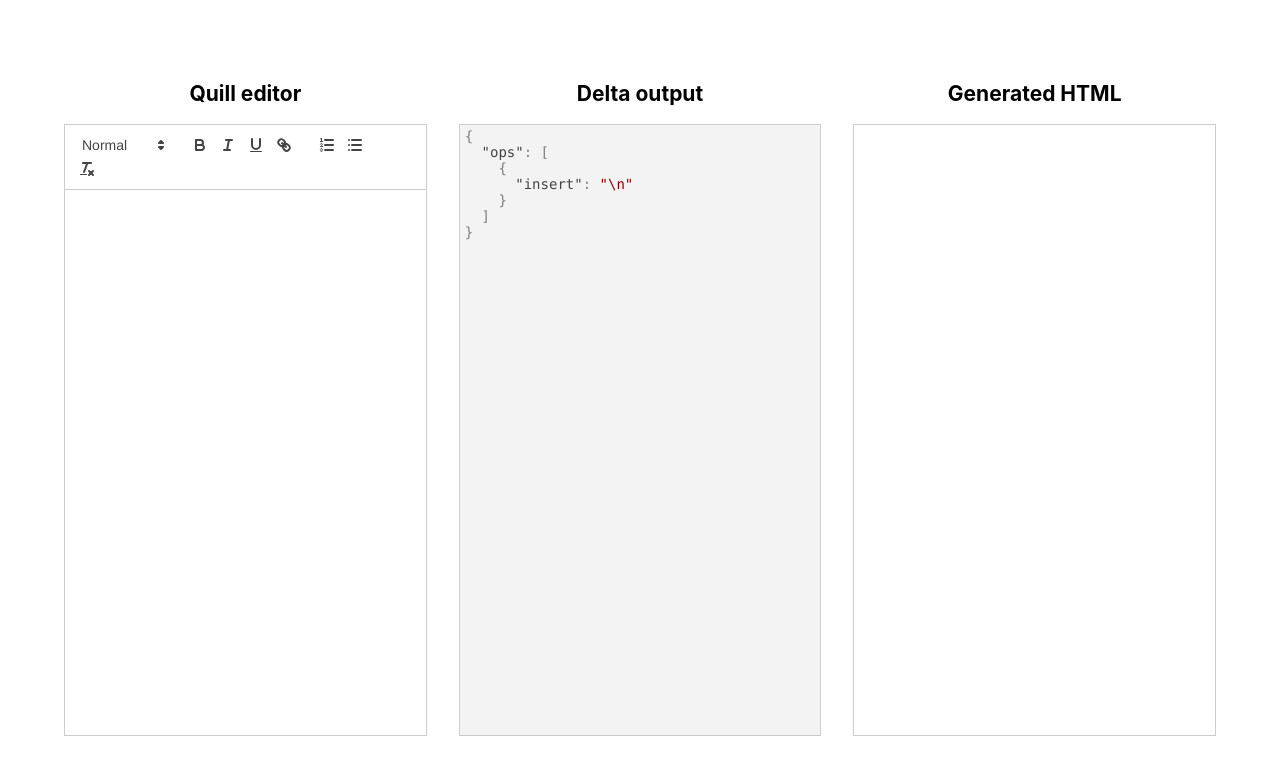
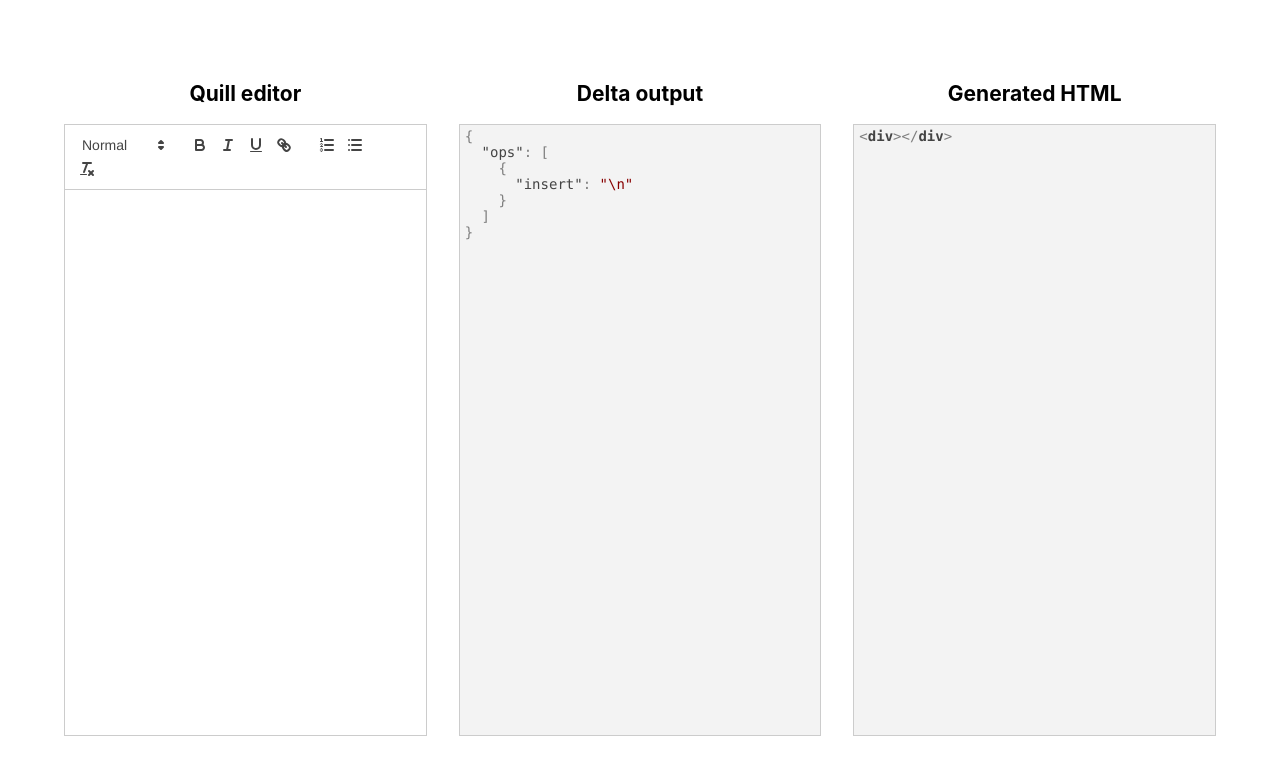
Before and after one commit to LucaScorpion/quill-delta-to-html, a website built with Vite: page index.html in a window 1280 px wide. Built offline with nearby package versions, Linux system fonts and the light colour scheme.

Commit message:
Set up basic types, wip func

```diff
--- /dev/null
+++ b/lib/index.ts
@@ -0,0 +1,8 @@
+import { Delta, Op } from './types.ts';
+
+export function deltaToHtml(deltaOrOps: Delta | Op[]): string {
+  const ops = Array.isArray(deltaOrOps) ? deltaOrOps : deltaOrOps.ops;
+
+  // TODO
+  return '<div></div>';
+}
--- /dev/null
+++ b/lib/types.ts
@@ -0,0 +1,19 @@
+export interface Delta {
+  ops: Op[];
+}
+
+export interface Op {
+  insert: string;
+  attributes?: Attributes;
+}
+
+export interface Attributes extends Record<string, unknown> {
+  bold?: string;
+  italic?: boolean;
+  underline?: boolean;
+  header?: number;
+  list?: ListType;
+  link?: string;
+}
+
+export type ListType = 'ordered' | 'bullet';
--- a/package.json
+++ b/package.json
@@ -7,7 +7,7 @@
     "start": "vite",
     "build": "tsc && vite build",
     "preview": "vite preview",
-    "prettier": "prettier \"src/**/*.{ts,tsx,scss}\" --check",
+    "prettier": "prettier \"{lib,src}/**/*.{ts,tsx,scss}\" --check",
     "prettier:write": "npm run prettier -- --write"
   },
   "devDependencies": {
--- a/src/main.ts
+++ b/src/main.ts
@@ -4,22 +4,25 @@
 import 'quill/dist/quill.snow.css';
 import hljs from 'highlight.js';
 import 'highlight.js/styles/default.min.css';
-import json from 'highlight.js/lib/languages/json';
-
-hljs.registerLanguage('json', json);
+import { deltaToHtml } from '../lib';
 
 const quill = new Quill('#editor', {
   theme: 'snow',
 });
 
 const deltaOutput = document.getElementById('delta')!;
+const htmlOutput = document.getElementById('html')!;
 
 update();
 quill.on('text-change', update);
 
 function update(): void {
-  deltaOutput.textContent = JSON.stringify(quill.getContents(), null, 2);
+  const delta = quill.getContents();
+  deltaOutput.textContent = JSON.stringify(delta, null, 2);
+  htmlOutput.textContent = deltaToHtml(delta);
 
   deltaOutput.removeAttribute('data-highlighted');
   hljs.highlightElement(deltaOutput);
+  htmlOutput.removeAttribute('data-highlighted');
+  hljs.highlightElement(htmlOutput);
 }
--- a/src/style.scss
+++ b/src/style.scss
@@ -42,6 +42,7 @@
       border: 1px solid #ccc;
       white-space: pre-wrap;
       overflow-y: scroll;
+      cursor: text;
 
       font-family:
         source-code-pro, Menlo, Monaco, Consolas, 'Courier New', monospace;
```
Also changed, not shown: tsconfig.json (+9 -4 lines).
